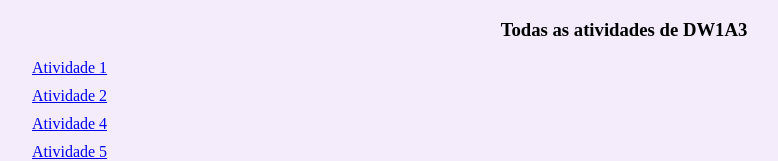
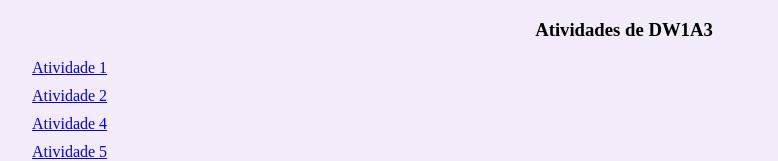
Before and after one commit to luizarosito/DW1A3, a plain HTML site: page index.html in a window 1280 px wide. Shown: the top 161 px of the page, without its empty margins (16-794 px from the left). Drawn offline with Linux system fonts and the light colour scheme.

Commit message:
Atualização atv 10

```diff
--- a/index.html
+++ b/index.html
@@ -9,7 +9,7 @@
 </head>
 <body>
     <header>
-        <h3>Todas as atividades de DW1A3</h3>
+        <h3>Atividades de DW1A3</h3>
     </header>
     <section>
         <ul>
```
